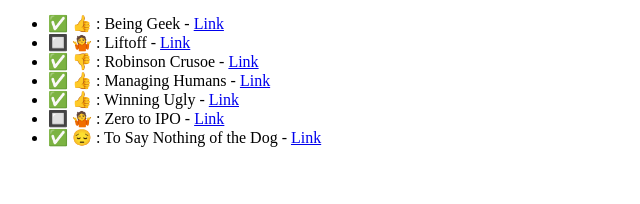
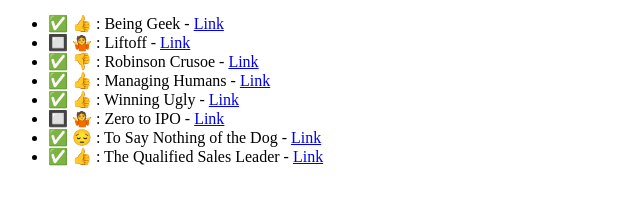
Before and after one commit to nhdlite/nhdlite.github.io, a plain HTML site: page books.html in a window 1280 px wide. Shown: the part 100-304 px from the top of the page, without its empty margins (0-640 px from the left). Drawn offline with Linux system fonts and the light colour scheme.

Commit message:
Book addition, the qualified sales leader

```diff
--- a/books.html
+++ b/books.html
@@ -20,6 +20,7 @@
             <li>&#9989; &#128077; : Winning Ugly - <a href="https://a.co/d/20lX0wJ" target="_blank">Link</a></li>
             <li>&#128306; &#129335; : Zero to IPO - <a href="https://a.co/d/fPTqVpq" target="_blank">Link</a></li>
             <li>&#9989; &#128532; : To Say Nothing of the Dog - <a href="https://a.co/d/bqPIbHD" target="_blank">Link</a></li>
+            <li>&#9989; &#128077; : The Qualified Sales Leader - <a href="https://a.co/d/8Enksv6" target="_blank">Link</a></li>
         </ul>
     </main>
 	<script src="index.js"></script>
```
